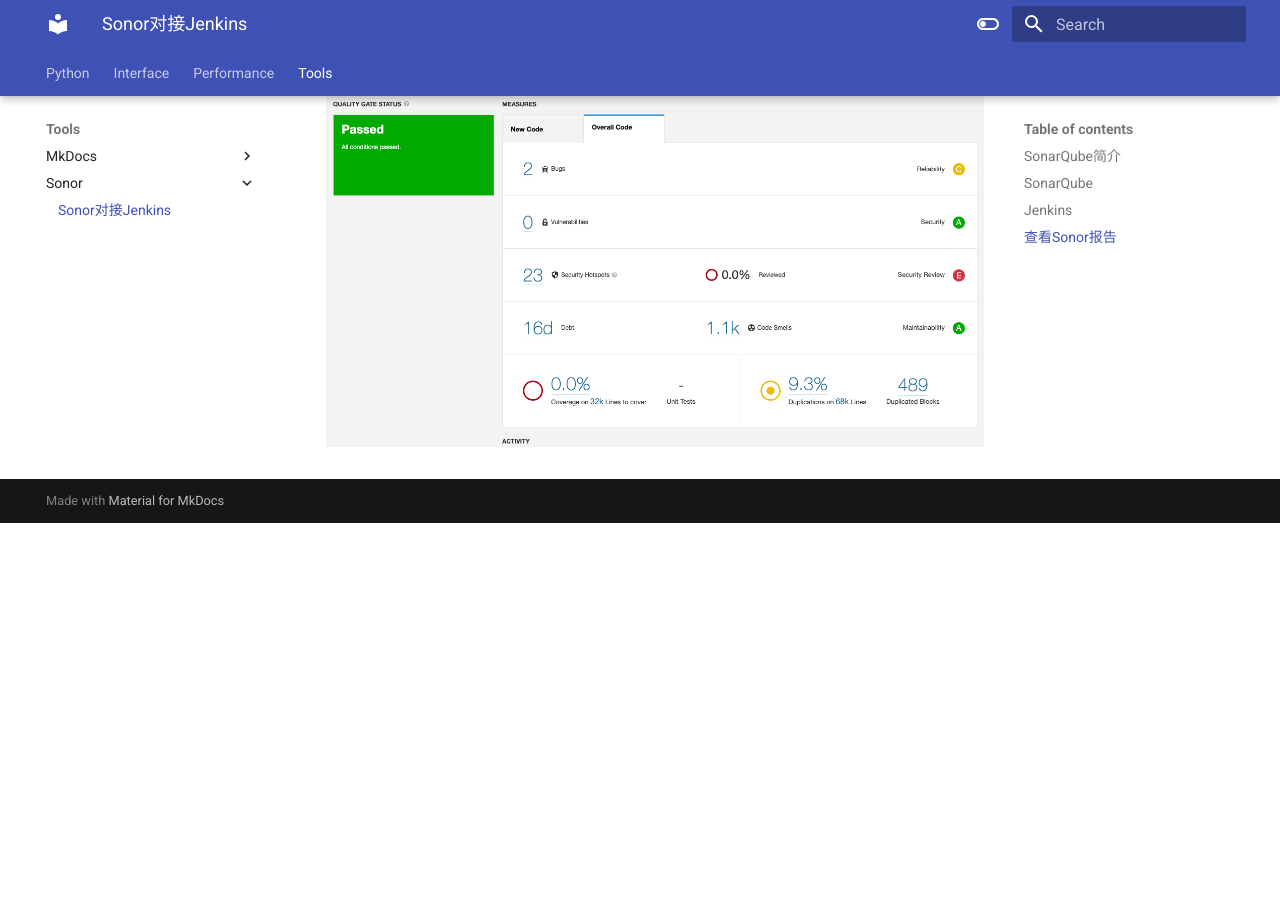
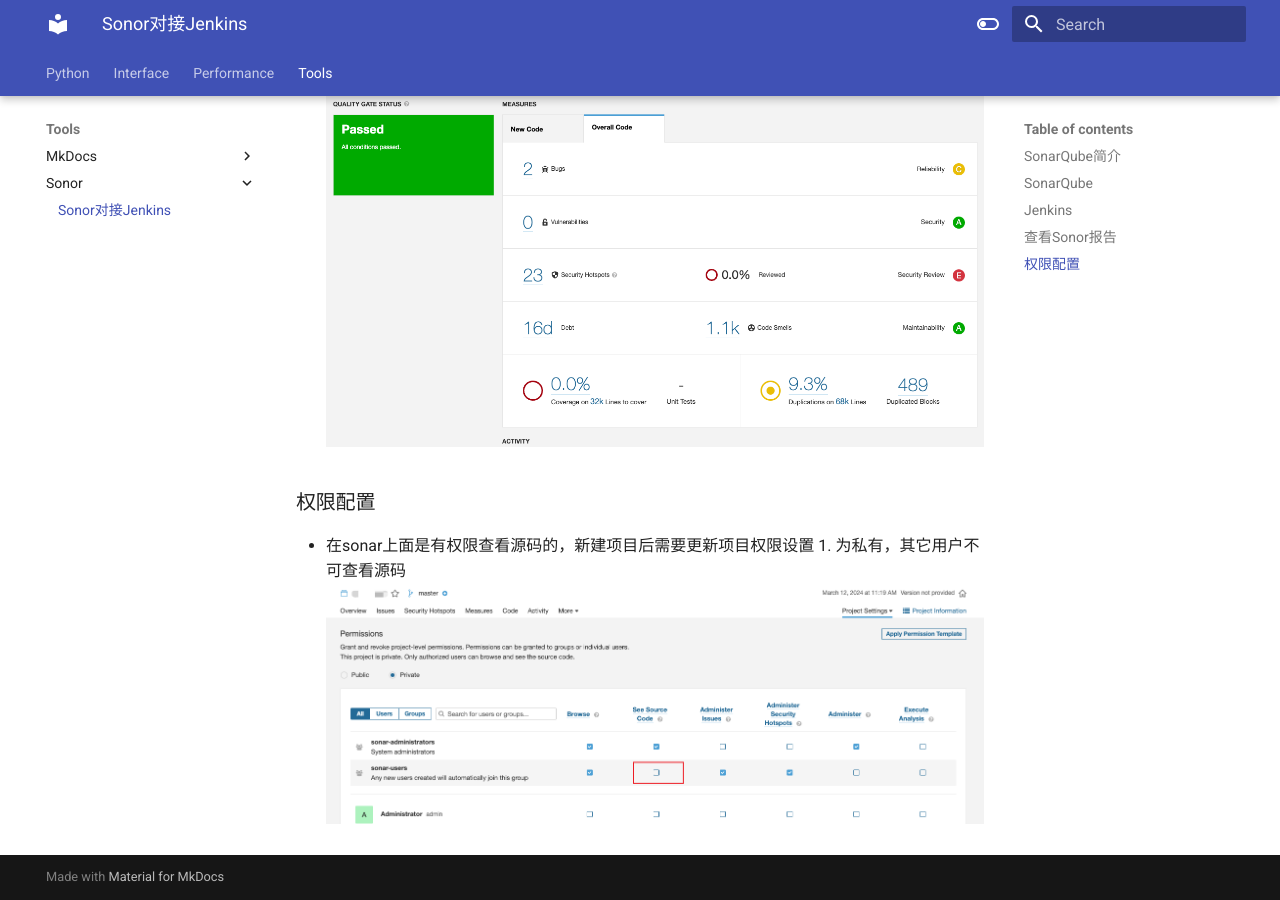
Before and after one commit to ann-tutorial/mkdocs-tutorial, an MkDocs documentation site: the page built from docs/Tools/Sonor/对接jenkins.md, in a window 1280 px wide and 900 px high, scrolled down 2897 px. Built offline with MkDocs 1.6.1 and Material for MkDocs 9.7.7, drawn with Linux system fonts in a browser that asks for light colours; before the commit the page ends 3420 px from its top, so only the background shows below that.

Commit message:
update sonor docs

```diff
--- a/docs/Tools/Sonor/对接jenkins.md
+++ b/docs/Tools/Sonor/对接jenkins.md
@@ -29,3 +29,7 @@
 ### 查看Sonor报告
 1. 在SonarQube上查看报告(原则上需要无bug, 无漏洞, 无代码异味, 无重复率)
     ![查看报告](../../img/Tools/Sonor/10.png)
+
+### 权限配置
+- 在sonar上面是有权限查看源码的，新建项目后需要更新项目权限设置 1. 为私有，其它用户不可查看源码
+![权限配置](../../img/Tools/Sonor/11.png)
```
Also changed, not shown: docs/img/Tools/Sonor/11.png (added).
